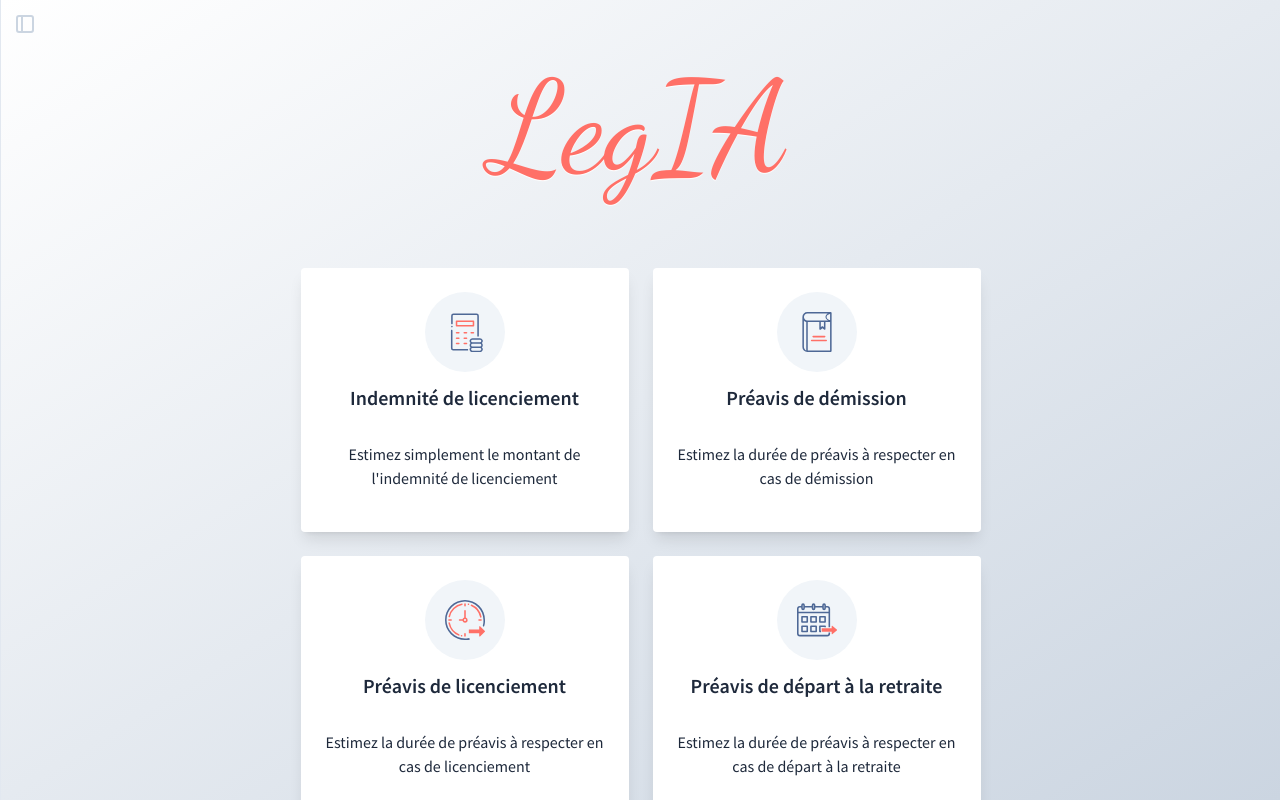
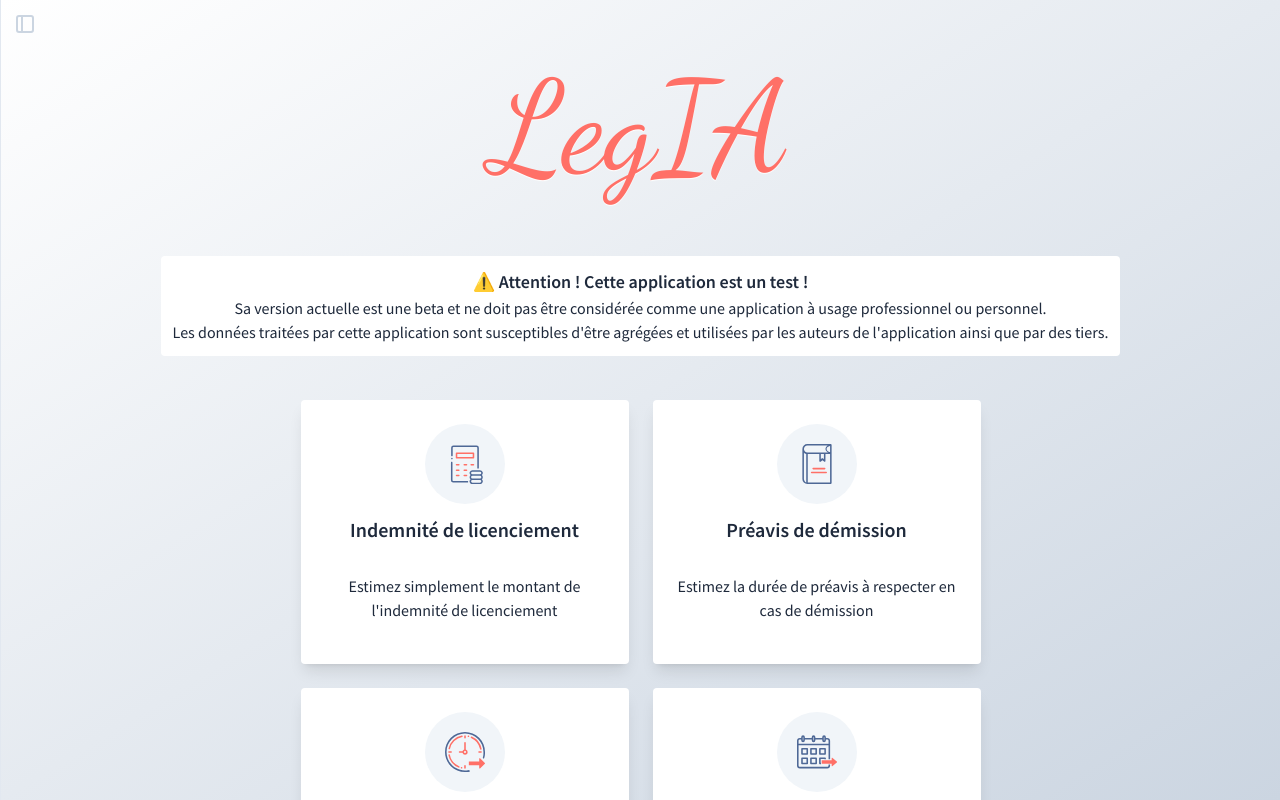
Before and after one commit to SocialGouv/legia, a Next.js app: page / in a window 1280 px wide. Built offline with nearby package versions, Linux system fonts and the light colour scheme.

Commit message:
feat: add disclaimer

```diff
--- a/src/app/page.tsx
+++ b/src/app/page.tsx
@@ -1,9 +1,11 @@
+import Disclaimer from "@/components/disclaimer"
 import Themes from "@/components/themes"
 
 export default function Page() {
   return (
     <div className="page">
       <h1>LegIA</h1>
+      <Disclaimer />
       <Themes size="big" />
     </div>
   )
--- /dev/null
+++ b/src/components/disclaimer/index.tsx
@@ -0,0 +1,20 @@
+import "./styles.css"
+
+export default function Disclaimer() {
+  return (
+    <div className="disclaimer">
+      <p className="font-semibold text-lg">
+        ⚠️ Attention ! Cette application est un test !
+      </p>
+      <p>
+        Sa version actuelle est une beta et ne doit pas être considérée comme
+        une application à usage professionnel ou personnel.
+      </p>
+      <p>
+        Les données traitées par cette application sont susceptibles d&apos;être
+        agrégées et utilisées par les auteurs de l&apos;application ainsi que
+        par des tiers.
+      </p>
+    </div>
+  )
+}
--- /dev/null
+++ b/src/components/disclaimer/styles.css
@@ -0,0 +1,6 @@
+.disclaimer {
+  @apply rounded;
+  @apply bg-white;
+  @apply text-center;
+  @apply mx-auto p-3 mb-8;
+}
--- a/src/components/footer/index.tsx
+++ b/src/components/footer/index.tsx
@@ -2,9 +2,6 @@ import "./styles.css"
 import packageJson from "../../../package.json"
 
 const Footer = () => {
-  // const version = process.env.APP_VERSION || "0.0.0"
-  // const sha = process.env.NEXT_PUBLIC_VERCEL_GIT_COMMIT_SHA || "dev"
-
   return (
     <footer>
       <div>SocialGouv © 2023</div>
@@ -15,7 +12,7 @@ const Footer = () => {
           rel="noopener noreferrer"
           href="https://github.com/SocialGouv/legia/"
         >
-          version {packageJson.version}
+          version {packageJson.version} beta
         </a>
       </div>
     </footer>
```
